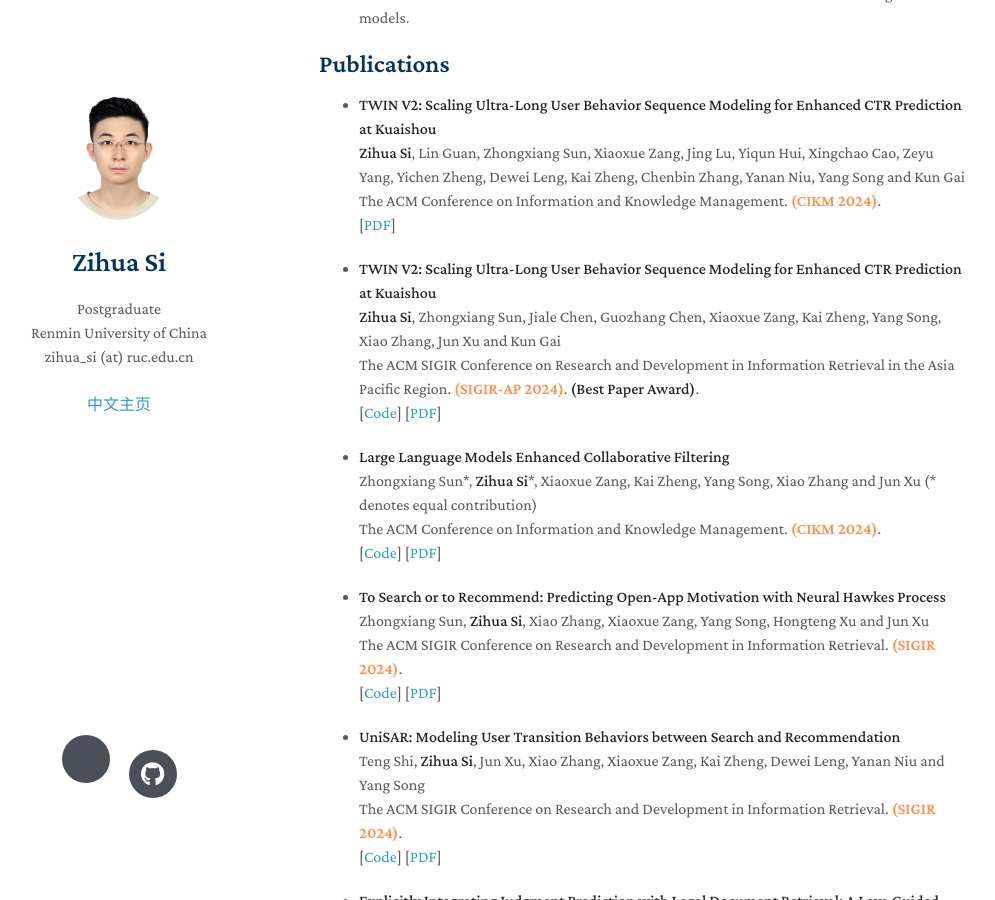
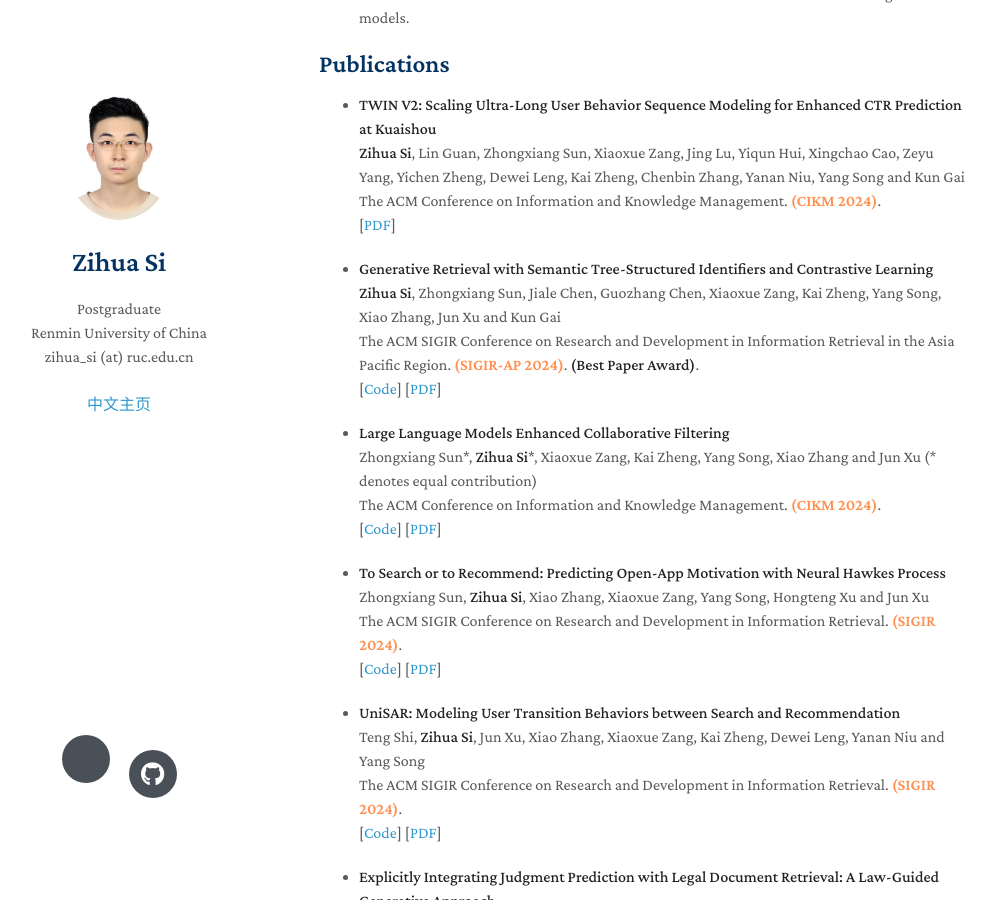
Before and after one commit to Ethan00Si/ethan00si.github.io, a Jekyll site: the page built from index.md, in a window 1280 px wide and 900 px high, scrolled down 484 px. Shown: the whole window, without its empty margins (151-1146 px from the left). Built offline with Jekyll 4.4.1, drawn with Linux system fonts in a browser that asks for light colours; nearby versions of some CDN libraries; a style sheet for code colours, icons or effects is not loaded.

Commit message:
add sigir-ap

```diff
--- a/index.md
+++ b/index.md
@@ -31,7 +31,7 @@ He joined the Beijing Key Laboratory of Big Data Management and Analysis Methods
   <br>
   [[PDF](https://arxiv.org/abs/2407.16357)]
 
-- **TWIN V2: Scaling Ultra-Long User Behavior Sequence Modeling for Enhanced CTR Prediction at Kuaishou**
+- **Generative Retrieval with Semantic Tree-Structured Identifiers and Contrastive Learning**
   <br>
   **Zihua Si**, Zhongxiang Sun, Jiale Chen, Guozhang Chen, Xiaoxue Zang, Kai Zheng, Yang Song, Xiao Zhang, Jun Xu and Kun Gai
   <br>
```
Also changed, not shown: zh.md (+1 -1 lines).
